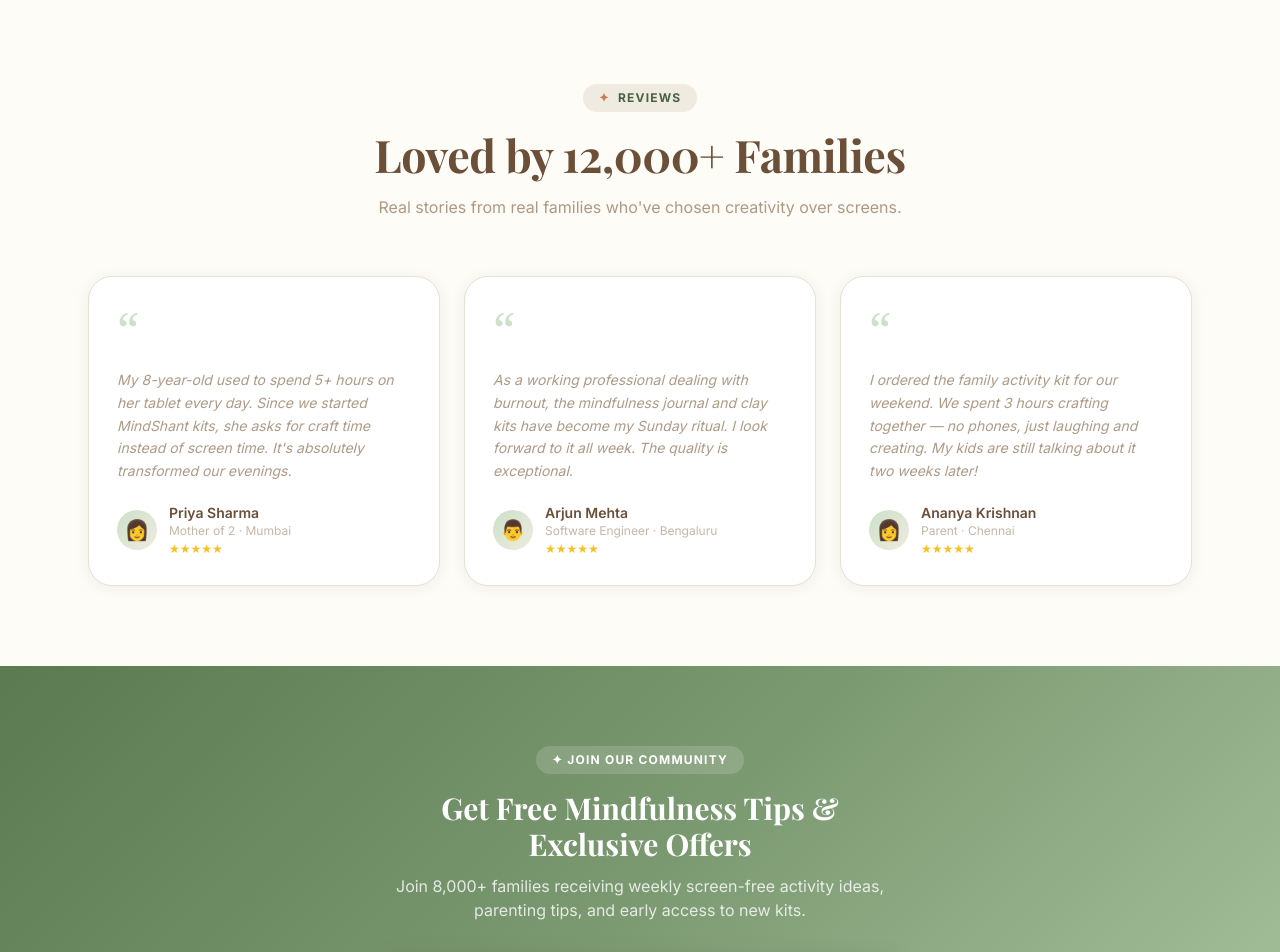
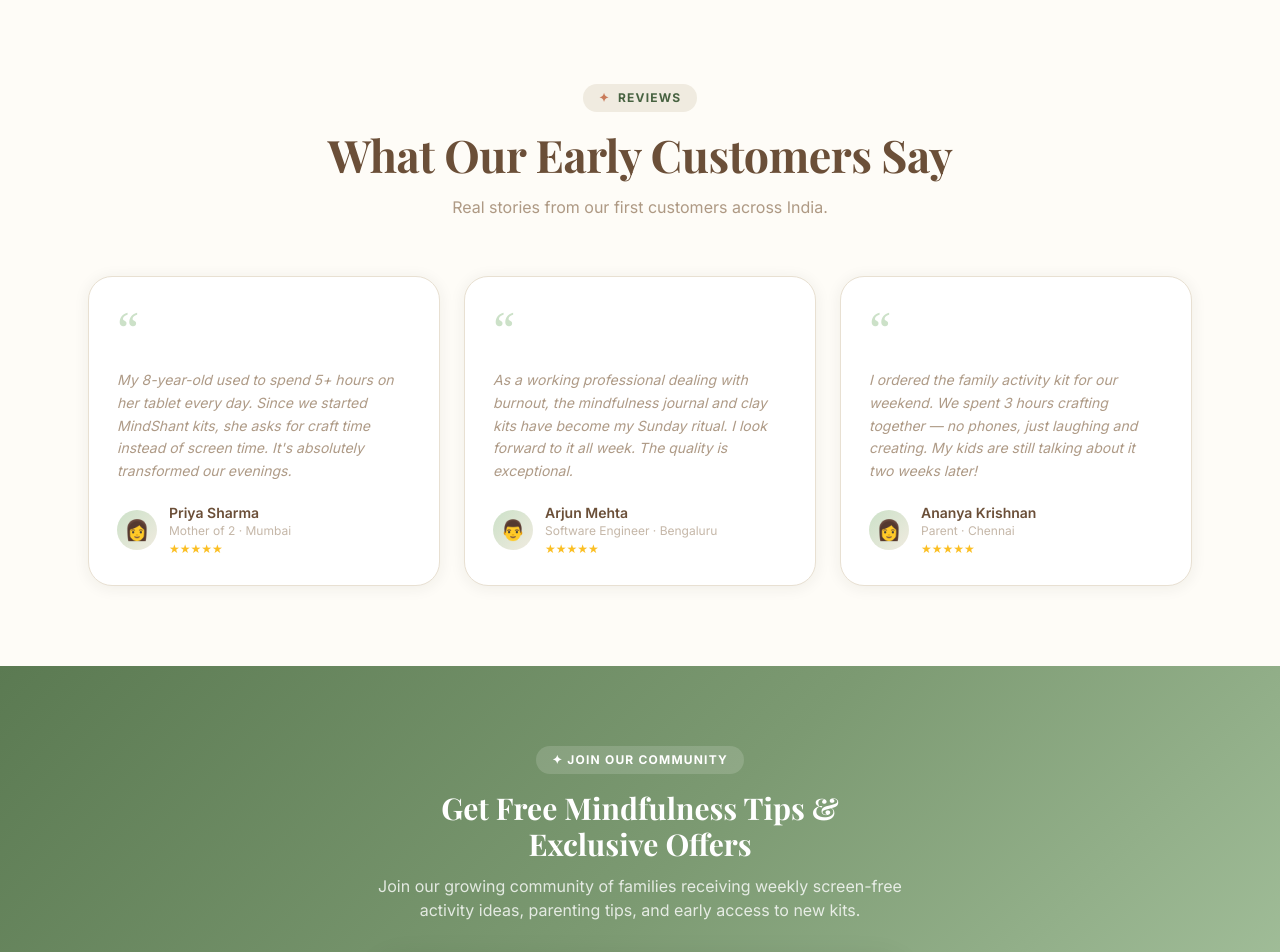
Before and after one commit to Jyoti2823/mindful-crafts, a Next.js app: page /mindshant/ in a window 1280 px wide. Shown: the part 4000-4952 px from the top of the page. Built offline with nearby package versions, Linux system fonts and the light colour scheme; no server answers; a web font is replaced by a local one.

Commit message:
feat: Audit fixes + SEO + Honest content + Phase 2C complete

```diff
--- a/src/components/home/HomeSections.tsx
+++ b/src/components/home/HomeSections.tsx
@@ -115,8 +115,8 @@
       <div className="max-w-6xl mx-auto px-6">
         <div className="text-center mb-14">
           <span className="section-label">Reviews</span>
-          <h2 className="section-title mb-3">Loved by 12,000+ Families</h2>
-          <p className="section-subtitle mx-auto">Real stories from real families who&apos;ve chosen creativity over screens.</p>
+          <h2 className="section-title mb-3">What Our Early Customers Say</h2>
+          <p className="section-subtitle mx-auto">Real stories from our first customers across India.</p>
         </div>
         <div className="grid grid-cols-1 md:grid-cols-3 gap-6">
           {testimonials.map((t, i) => (
@@ -148,9 +148,13 @@
   const [email, setEmail] = useState('')
   const [submitted, setSubmitted] = useState(false)
 
-  const handleSubmit = (e: React.FormEvent) => {
+  const handleSubmit = async (e: React.FormEvent) => {
     e.preventDefault()
     if (!email) return
+    try {
+      const { subscribeNewsletter } = await import('@/lib/firestore')
+      await subscribeNewsletter(email)
+    } catch { /* Firestore unavailable — still show success */ }
     setSubmitted(true)
     setEmail('')
   }
@@ -165,7 +169,7 @@
           Get Free Mindfulness Tips & Exclusive Offers
         </h2>
         <p className="text-white/80 mb-8">
-          Join 8,000+ families receiving weekly screen-free activity ideas, parenting tips, and early access to new kits.
+          Join our growing community of families receiving weekly screen-free activity ideas, parenting tips, and early access to new kits.
         </p>
 
         {submitted ? (
```
